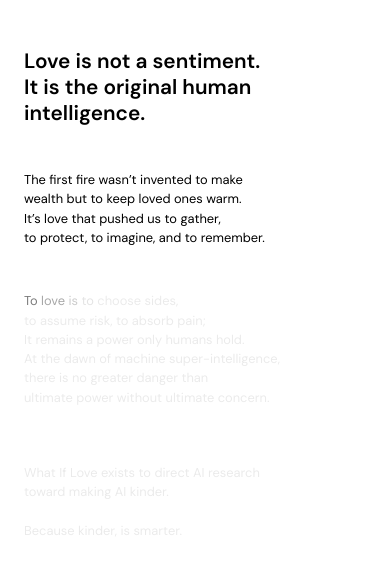
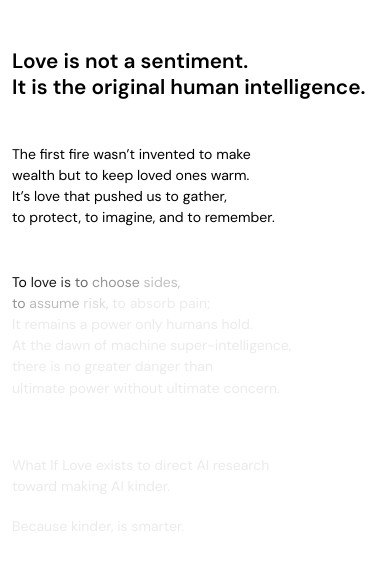
Before and after one commit to mrkobot/about, a plain HTML site: page index.html in a window 390 px wide. Drawn offline with Linux system fonts and the light colour scheme.

Commit message:
Adjust font size and body padding for mobile view

```diff
--- a/index.html
+++ b/index.html
@@ -26,7 +26,8 @@
   .w { display: inline; opacity: 0.08; }
 
   @media (max-width: 640px) {
-    .r-line     { font-size: clamp(0.66rem, 3.3vw, 0.92rem); }
+    body        { padding: 3rem 0.75rem; }
+    .r-line     { font-size: clamp(0.7rem, 3.6vw, 0.98rem); }
     .r-headline { font-size: clamp(1rem, 5.5vw, 1.3rem); }
   }
 </style>
```
